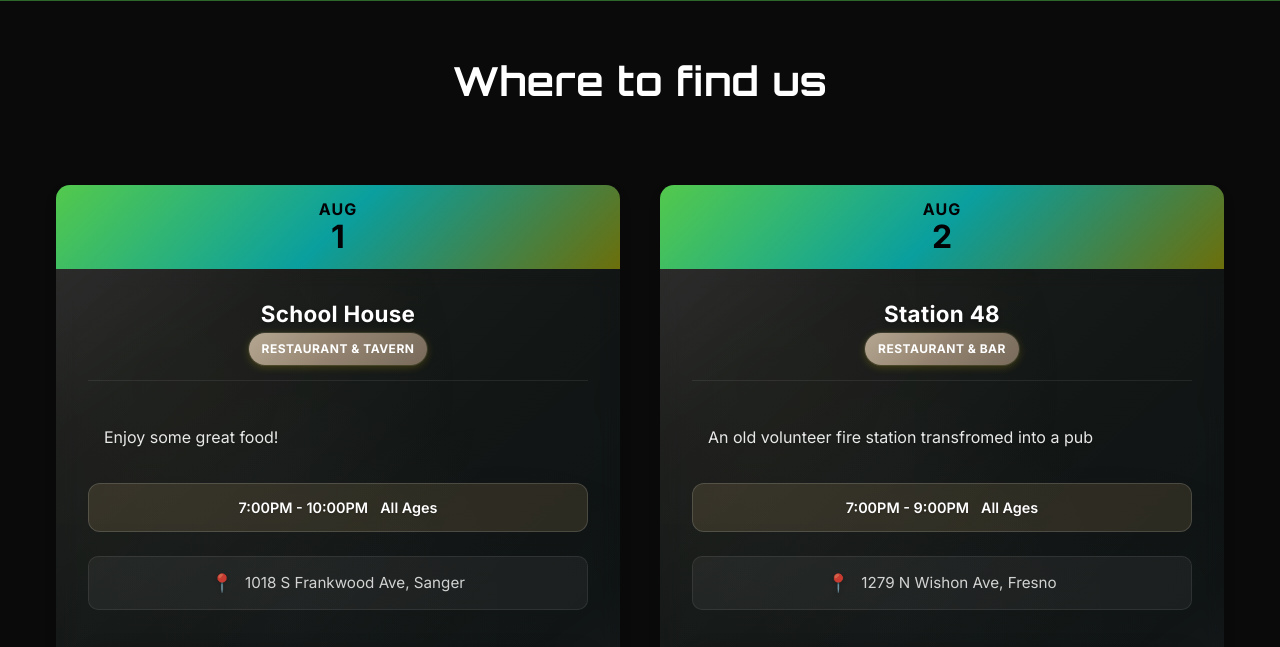
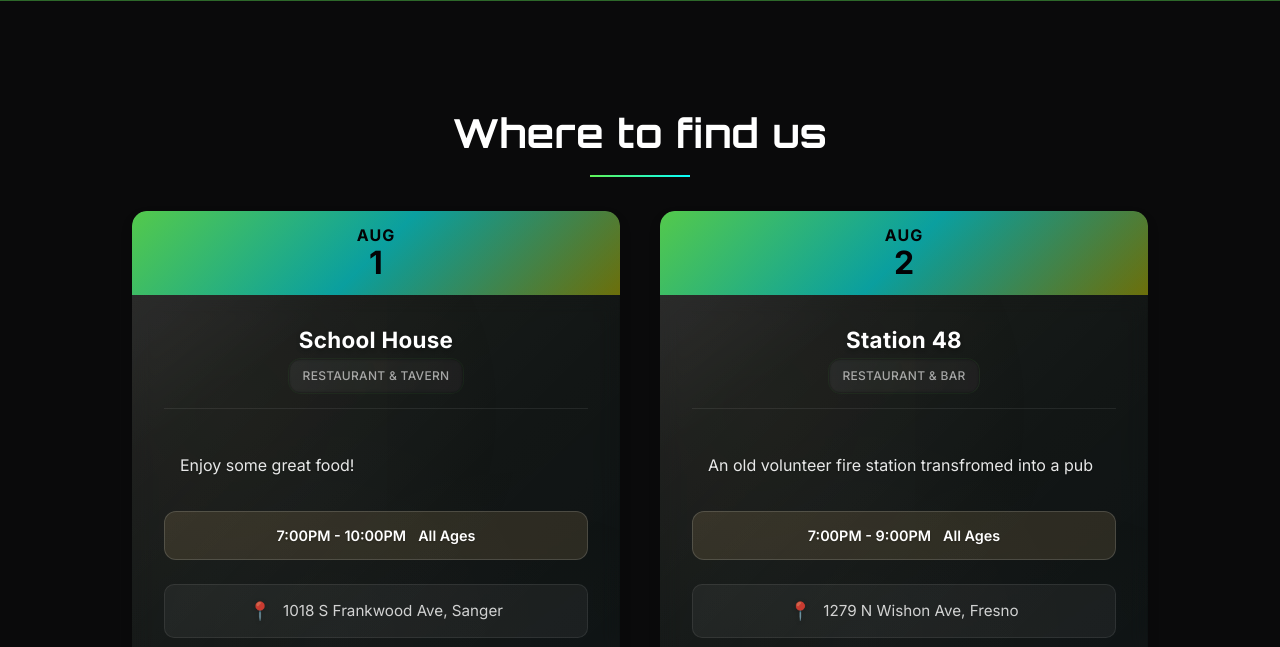
Before and after one commit to vistafly/thebox, a plain HTML site: page index.html in a window 1280 px wide. Shown: the part 802-1449 px from the top of the page. Drawn offline with nearby package versions, Linux system fonts and the light colour scheme.

Commit message:
USEFULL UPDATES
HTML, CSS

```diff
--- a/index.html
+++ b/index.html
@@ -102,6 +102,7 @@
 <!-- Tour Dates Section -->
 <div id="tour" class="tour-section">
     <h2 class="section-title">Where to find us</h2>
+            <div class="section-line"></div>
     <div class="tour-grid">
         <!-- Tour Date 1 (Highlighted) -->
         <article class="tour-date">
--- a/styles.css
+++ b/styles.css
@@ -924,12 +924,12 @@
 
 /* Sections */
 .section {
-    padding: 120px 0;
+    padding: 100px 0;
     position: relative;
 }
 
 .section-header {
-    margin-bottom: 80px;
+    margin-bottom: 40px;
     text-align: center;
     position: relative;
 }
@@ -950,7 +950,7 @@
     font-weight: 700;
     color: var(--text-primary);
     letter-spacing: 3px;
-    margin-bottom: 30px;
+    margin-bottom: 10px;
     position: relative;
 }
 
@@ -959,6 +959,7 @@
     height: 2px;
     background: linear-gradient(90deg, var(--erin), var(--aqua));
     margin: 0 auto;
+    margin-bottom: 10px;
 }
 
 .about-section {
@@ -2159,14 +2160,13 @@
     background: var(--bg-primary);
     border-top: 3px solid rgba(97, 244, 87, 0.4);
     color: var(--text-primary);
-    padding: 3rem 1.5rem;
+    padding: 100px;
     margin: 0 auto;
     position: relative;
 }
 
 .section-title {
     text-align: center;
-    margin-bottom: 3rem;
     font-size: 2.5rem;
     color: var(--text-primary);
     font-weight: 700;
@@ -3060,38 +3060,30 @@
         0 0 8px rgba(255, 255, 255, 0.164);
 }
 
-/* Base venue-promo styles */
+/* Subheader venue-promo - ultra subtle */
 .venue-promo {
     font-size: 0.75rem;
-    background: linear-gradient(
-    135deg,
-    rgba(245, 225, 195, 0.7) 0%,      /* Creamy beige */
-    rgba(230, 200, 170, 0.6) 25%,     /* Soft caramel */
-    rgba(220, 190, 160, 0.5) 50%,     /* Warm latte */
-    rgba(230, 200, 170, 0.6) 75%,     /* Soft caramel */
-    rgba(245, 225, 195, 0.7) 100%     /* Creamy beige */
-);
-background-size: 200% 200%;
-animation: butteryFlow 16s ease-in-out infinite;
-    color: white;
+    background: rgba(21, 21, 22, 0.15); /* --bg-secondary at 15% opacity */
+    color: rgba(255, 255, 255, 0.6); /* 60% opacity text */
     padding: 0.4rem 0.8rem;
-    border-radius: 20px;
-    font-weight: 700;
+    border-radius: var(--border-radius);
+    font-weight: 500; /* Slightly lighter weight for subheader */
     white-space: nowrap;
     margin-left: auto;
     text-transform: uppercase;
-    letter-spacing: 0.5px;
+    letter-spacing: 0.3px;
     box-shadow:
-        0 2px 8px rgba(255, 215, 0, 0.2),
-        0 0 0 1px rgba(255, 255, 255, 0.1);
-    transition: all 0.4s cubic-bezier(0.25, 0.8, 0.25, 1);
-    position: relative;
-    overflow: hidden; /* Crucial for containment */
-    display: inline-block; /* Better boundary control */
-    isolation: isolate; /* Creates new stacking context */
-}
-
-/* Shine effect (now properly contained) */
+        0 0 0 1px rgba(97, 244, 87, 0.05); /* --erin at 5% opacity */
+    transition: var(--transition);
+    position: relative;
+    overflow: hidden;
+    display: inline-block;
+    isolation: isolate;
+    border: 1px solid rgba(26, 26, 27, 0.3); /* --bg-tertiary at 30% */
+    backdrop-filter: blur(2px);
+}
+
+/* Ultra subtle shine effect */
 .venue-promo::before {
     content: '';
     position: absolute;
@@ -3101,7 +3093,7 @@
     height: 100%;
     background: linear-gradient(90deg,
         transparent 0%,
-        rgba(255, 215, 0, 0.2) 50%,
+        rgba(97, 244, 87, 0.08) 50%, /* --erin at 8% opacity */
         transparent 100%);
     transition: all 0.7s cubic-bezier(0.19, 1, 0.22, 1);
     pointer-events: none;
@@ -3109,7 +3101,7 @@
     z-index: 1;
 }
 
-/* Gradient overlay (contained) */
+/* Minimal gradient overlay */
 .venue-promo::after {
     content: '';
     position: absolute;
@@ -3118,48 +3110,30 @@
     right: 0;
     bottom: 0;
     background: linear-gradient(135deg,
-        rgba(255, 215, 0, 0.05) 0%,
-        rgba(255,255,255,0) 50%,
-        rgba(255, 215, 0, 0.05) 100%);
-    opacity: 0;
+        rgba(8, 254, 255, 0.03) 0%, /* --aqua at 3% */
+        transparent 50%,
+        rgba(253, 2, 253, 0.03) 100%); /* --fuchsia at 3% */
+    opacity: 0.3;
     transition: opacity 0.4s ease;
     z-index: -1;
 }
 
-/* Card hover triggers promo effects */
+/* Hover effects - barely noticeable */
 .tour-date:hover .venue-promo {
-    transform: translateY(-2px);
+    transform: translateY(-1px);
+    color: rgba(255, 255, 255, 0.8); /* Slightly more visible text */
     box-shadow:
-        0 4px 12px rgba(255, 215, 0, 0.3),
-        0 0 0 1px rgba(255, 255, 255, 0.2);
+        0 1px 3px rgba(0, 0, 0, 0.1),
+        0 0 0 1px rgba(97, 244, 87, 0.1); /* --erin at 10% */
 }
 
 .tour-date:hover .venue-promo::before {
     left: 150%;
-    opacity: 0.8;
+    opacity: 0.3;
 }
 
 .tour-date:hover .venue-promo::after {
-    opacity: 1;
-}
-
-/* Remove any overflow from parent elements */
-.tour-date {
-    overflow: visible; /* Ensures child effects aren't clipped */
-}
-
-.venue-header {
-    position: relative; /* Creates new stacking context */
-    overflow: visible; /* Allows promo effects to show */
-}
-
-/* Mobile adjustments */
-@media (max-width: 768px) {
-    .venue-promo {
-        margin: 0 auto;
-        text-align: center;
-        display: inline-block;
-    }
+    opacity: 0.4;
 }
 
 /* Enhanced Description */
```
